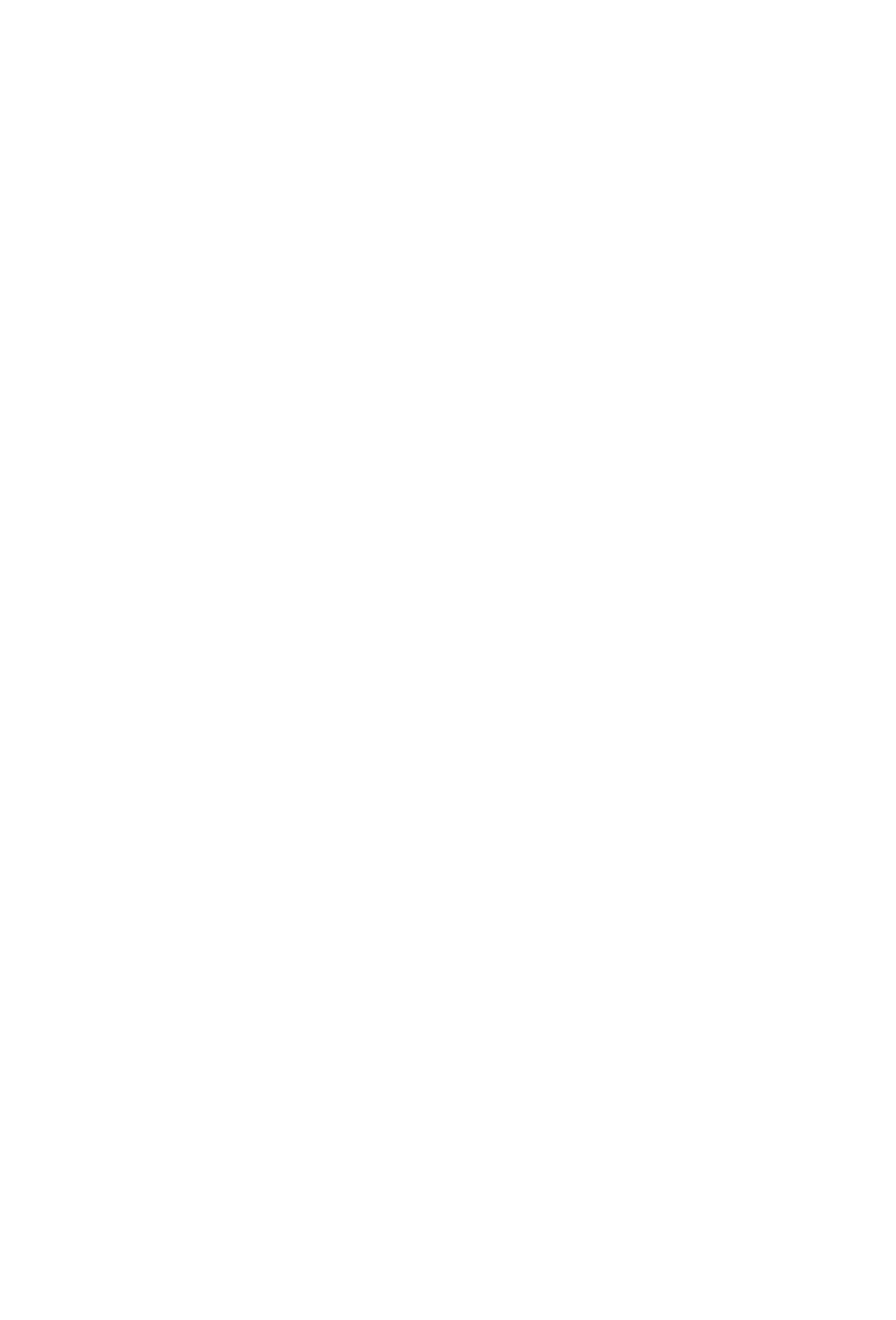
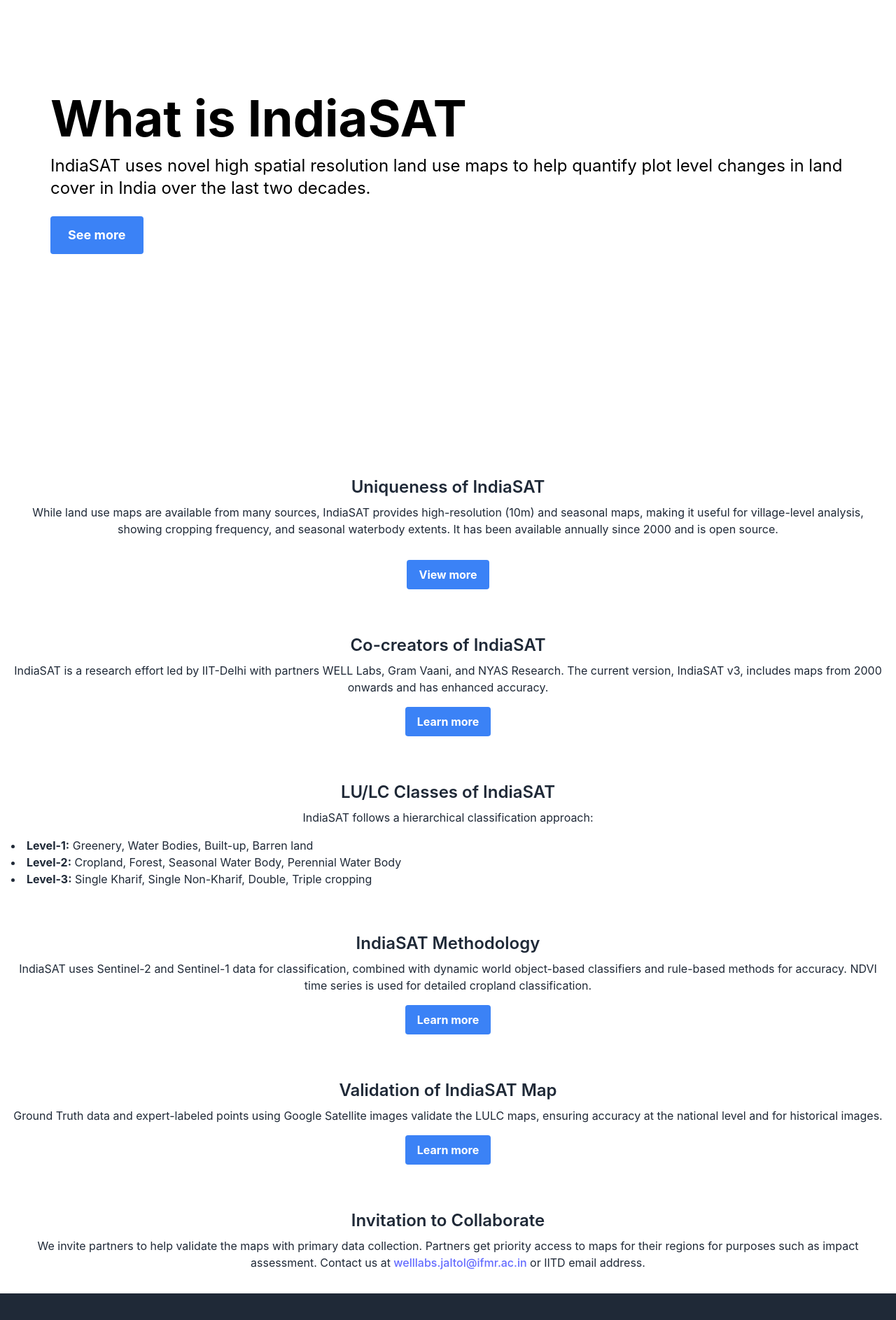
Before and after one commit to WELLlabs/JaltolUI, a React (Vite) app: page /maps-page in a window 1280 px wide. Before the commit this address had no page. Shown: the part 220-2106 px from the top of the page at 70% size. Before the commit the page ends 800 px from the top, so only its background shows below. Built offline with nearby package versions, Linux system fonts and the light colour scheme.

Commit message:
Addes Maps page

```diff
--- a/src/App.jsx
+++ b/src/App.jsx
@@ -3,6 +3,7 @@
 import ImpactAssessmentPage from "./pages/Impactpage";
 import CompareVillagesPage from "./pages/CompareVillagespage";
 import AboutUsPage from "./pages/AboutUspage";
+import IndiaSATPage from "./pages/Mapspage";
 
 function App() {
   return (
@@ -13,6 +14,7 @@
           <Route path="/impact-assessment" element={<ImpactAssessmentPage />} />
           <Route path="/compare-villages" element={<CompareVillagesPage />} />
           <Route path="/about-us" element={<AboutUsPage/>} />
+          <Route path="/maps-page" element={<IndiaSATPage/>} />
         </Routes>
       </div>
     </Router>
--- a/src/components/Navbar.jsx
+++ b/src/components/Navbar.jsx
@@ -7,6 +7,7 @@
         <div className="flex items-center  space-x-8">
           <Link to="/" className="text-xl text-white hover:text-gray-300">Home</Link>
           <Link to="/impact-assessment" className="text-xl text-white hover:text-gray-300">Assess Impact</Link>
+          <Link to="/maps-page" className="text-xl text-white hover:text-gray-300">Maps</Link>
           <Link to="/about-us" className="text-xl text-white hover:text-gray-300">About Us</Link>
         </div>
       </nav>
--- /dev/null
+++ b/src/pages/Mapspage.jsx
@@ -0,0 +1,101 @@
+// src/pages/IndiaSATPage.jsx
+
+import Navbar from '../components/Navbar';
+import Footer from '../components/Footer';
+// import aboutBackground from '../assets/Aboutus.png'; // Ensure correct path
+// import mapImage from '../assets/Maps.png'; // Ensure correct path
+
+const IndiaSATPage = () => {
+  return (
+    <>
+      <Navbar />
+      <div className="bg-white text-gray-800">
+        {/* About Section */}
+        <div
+          className="bg-no-repeat bg-cover bg-center h-screen flex items-center justify-center text-white p-8"
+        >
+           <div className="p-10 text-black rounded-lg  mx-auto text-left">
+            <h1 className="text-7xl font-bold">What is IndiaSAT</h1>
+            <div>
+            <p className="text-2xl mt-4">
+              IndiaSAT uses novel high spatial resolution land use maps to help quantify plot level changes in land cover in India over the last two decades.
+            </p>
+            </div>
+            <button className="mt-6 bg-blue-500 hover:bg-blue-700 text-white font-bold py-3 px-6 rounded text-lg">
+              See more
+            </button>
+          </div>
+        </div>
+
+        {/* Uniqueness Section */}
+        <div className="py-8 px-4 text-center">
+          <h2 className="text-2xl font-semibold">Uniqueness of IndiaSAT</h2>
+          <p className="mt-2 mb-4">
+            While land use maps are available from many sources, IndiaSAT provides high-resolution (10m) and seasonal maps, making it useful for village-level analysis, showing cropping frequency, and seasonal waterbody extents. It has been available annually since 2000 and is open source.
+          </p>
+          {/* < className="w-full h-auto shadow-lg rounded"/> */}
+          <button className="mt-4 bg-blue-500 hover:bg-blue-700 text-white font-bold py-2 px-4 rounded">
+            View more
+          </button>
+        </div>
+
+        {/* Co-creators Section */}
+        <div className="py-8 px-4 text-center">
+          <h2 className="text-2xl font-semibold">Co-creators of IndiaSAT</h2>
+          <p className="mt-2">
+            IndiaSAT is a research effort led by IIT-Delhi with partners WELL Labs, Gram Vaani, and NYAS Research. The current version, IndiaSAT v3, includes maps from 2000 onwards and has enhanced accuracy.
+          </p>
+          <button className="mt-4 bg-blue-500 hover:bg-blue-700 text-white font-bold py-2 px-4 rounded">
+            Learn more
+          </button>
+        </div>
+
+        {/* LU/LC Classes Section */}
+        <div className="py-8 px-4 text-center">
+          <h2 className="text-2xl font-semibold">LU/LC Classes of IndiaSAT</h2>
+          <p className="mt-2">
+            IndiaSAT follows a hierarchical classification approach:
+            <ul className="list-disc list-inside mt-4 text-left">
+              <li><strong>Level-1:</strong> Greenery, Water Bodies, Built-up, Barren land</li>
+              <li><strong>Level-2:</strong> Cropland, Forest, Seasonal Water Body, Perennial Water Body</li>
+              <li><strong>Level-3:</strong> Single Kharif, Single Non-Kharif, Double, Triple cropping</li>
+            </ul>
+          </p>
+        </div>
+
+        {/* Methodology Section */}
+        <div className="py-8 px-4 text-center">
+          <h2 className="text-2xl font-semibold">IndiaSAT Methodology</h2>
+          <p className="mt-2">
+            IndiaSAT uses Sentinel-2 and Sentinel-1 data for classification, combined with dynamic world object-based classifiers and rule-based methods for accuracy. NDVI time series is used for detailed cropland classification.
+          </p>
+          <button className="mt-4 bg-blue-500 hover:bg-blue-700 text-white font-bold py-2 px-4 rounded">
+            Learn more
+          </button>
+        </div>
+
+        {/* Validation Section */}
+        <div className="py-8 px-4 text-center">
+          <h2 className="text-2xl font-semibold">Validation of IndiaSAT Map</h2>
+          <p className="mt-2">
+            Ground Truth data and expert-labeled points using Google Satellite images validate the LULC maps, ensuring accuracy at the national level and for historical images.
+          </p>
+          <button className="mt-4 bg-blue-500 hover:bg-blue-700 text-white font-bold py-2 px-4 rounded">
+            Learn more
+          </button>
+        </div>
+
+        {/* Invitation to Collaborate Section */}
+        <div className="py-8 px-4 text-center">
+          <h2 className="text-2xl font-semibold">Invitation to Collaborate</h2>
+          <p className="mt-2">
+            We invite partners to help validate the maps with primary data collection. Partners get priority access to maps for their regions for purposes such as impact assessment. Contact us at <a href="mailto:welllabs.jaltol@ifmr.ac.in">welllabs.jaltol@ifmr.ac.in</a> or IITD email address.
+          </p>
+        </div>
+      </div>
+      <Footer />
+    </>
+  );
+};
+
+export default IndiaSATPage;
```
